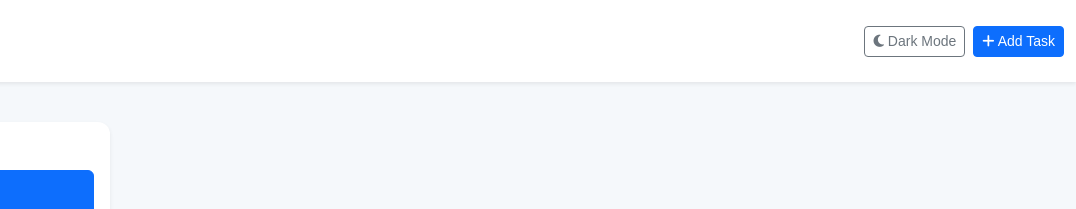
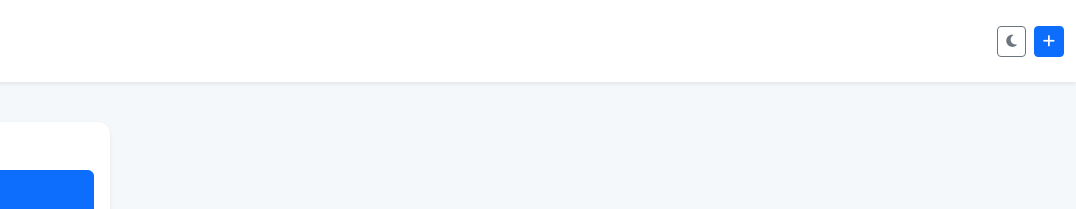
Before and after one commit to CodeWithJanvi/HexSoftware-To-Do-List-website, a plain HTML site: page index.html in a window 1280 px wide. Shown: the top 209 px of the page, 204-1280 px from the left. Drawn offline with nearby package versions, Linux system fonts and the light colour scheme.

Commit message:
Update index.html

```diff
--- a/index.html
+++ b/index.html
@@ -27,8 +27,9 @@
   <!-- Main Content -->
   <div id="app" class="d-none">
     <!-- Navbar -->
-    <nav class="navbar navbar-expand-lg navbar-light shadow-sm sticky-top">
+   <nav class="navbar navbar-light shadow-sm sticky-top">
   <div class="container-fluid">
+    <!-- Brand -->
     <a class="navbar-brand d-flex align-items-center gap-2" href="#">
       <div class="brand-logo rounded-2">
         <img src="assets/img/logos.png" alt="HexSoftware Logo" style="height:40px; width:auto;">
@@ -38,22 +39,28 @@
         <div class="small text-muted text-center w-100">To Do List Project</div>
       </div>
     </a>
-        <button class="navbar-toggler" type="button" data-bs-toggle="collapse" data-bs-target="#navMenu">
-          <span class="navbar-toggler-icon"></span>
+
+    <!-- Right Side Icons -->
+    <div class="d-flex align-items-center ms-auto">
+      <!-- Theme Toggle -->
+<button id="themeToggle"
+        class="btn btn-outline-secondary btn-sm me-2"
+        data-bs-toggle="tooltip"
+        data-bs-placement="bottom"
+        title="Toggle Theme">
+  <i class="fa fa-moon"></i>
 </button>
-        <div class="collapse navbar-collapse" id="navMenu">
-          <ul class="navbar-nav ms-auto align-items-center">
-            <li class="nav-item me-2">
-              <button id="themeToggle" class="btn btn-outline-secondary btn-sm">
-                <i class="fa fa-moon"></i> Dark Mode
+
+<!-- Add Task -->
+<button class="btn btn-primary btn-sm"
+        data-bs-toggle="modal"
+        data-bs-target="#taskModal"
+        data-bs-toggle="tooltip"
+        data-bs-placement="bottom"
+        title="Add Task">
+  <i class="fa fa-plus"></i>
 </button>
-            </li>
-            <li class="nav-item">
-              <button class="btn btn-primary btn-sm" data-bs-toggle="modal" data-bs-target="#taskModal">
-                <i class="fa fa-plus"></i> Add Task
-              </button>
-            </li>
-          </ul>
+
     </div>
   </div>
 </nav>
@@ -348,11 +355,32 @@ document.addEventListener("DOMContentLoaded", () => {
 });
 
 // Theme Toggle
-const themeToggle=document.getElementById('themeToggle');
-themeToggle.addEventListener('click',()=>{
+// Theme Toggle
+const themeToggle = document.getElementById('themeToggle');
+themeToggle.addEventListener('click', () => {
   document.body.classList.toggle('dark-theme');
-  themeToggle.innerHTML=document.body.classList.contains('dark-theme')?'<i class="fa fa-sun"></i> Light Mode':'<i class="fa fa-moon"></i> Dark Mode';
+  themeToggle.innerHTML = document.body.classList.contains('dark-theme')
+    ? '<i class="fa fa-sun"></i>'
+    : '<i class="fa fa-moon"></i>';
 });
+// Enable Bootstrap Tooltips
+document.addEventListener("DOMContentLoaded", () => {
+  const tooltipTriggerList = [].slice.call(document.querySelectorAll('[data-bs-toggle="tooltip"]'))
+  tooltipTriggerList.forEach(el => new bootstrap.Tooltip(el))
+})
+// Wait until DOM is loaded
+document.addEventListener("DOMContentLoaded", () => {
+  // Select your Add Task button
+  const addTaskBtn = document.querySelector('.btn[data-bs-toggle="tooltip"]');
+
+  // Initialize Bootstrap tooltip
+  if (addTaskBtn) {
+    new bootstrap.Tooltip(addTaskBtn, {
+      placement: 'bottom'  // show tooltip below the icon
+    });
+  }
+});
+
   </script>
 </body>
 </html>
```
Lines whose indentation alone changed are shown as unchanged.
